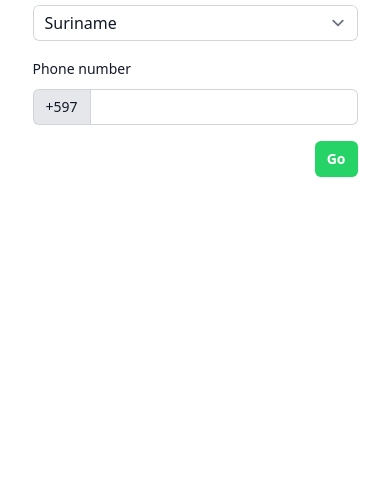
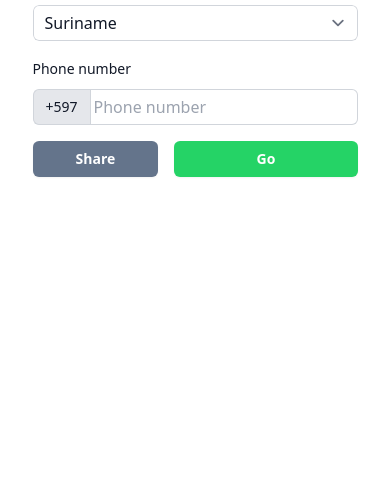
Before and after one commit to ragnarok22/whatsapp-numbers, an Astro site: page / in a window 390 px wide. Shown: the part 365-844 px from the top of the page. Built offline with nearby package versions, Linux system fonts and the light colour scheme; Astro itself is replaced by a stand-in of ours.

Commit message:
feat(whatsapp-form): add phone parsing and sharing functionality

```diff
--- a/src/components/WhatsappForm.tsx
+++ b/src/components/WhatsappForm.tsx
@@ -16,13 +16,18 @@ const prefix = [{
 
 export default function WhatsappForm() {
   const [selectedCountry, setSelectedCountry] = useState(prefix[0]);
+  const [phone, setPhone] = useState('');
+
+  const parsePhoneNumber = (rawPhone: string) => {
+    return rawPhone.replace(/[^0-9]/g, '').replace('+', '').replace(selectedCountry.number, '').trim();
+  }
 
   const handleSubmit = (e: React.FormEvent<HTMLFormElement>) => {
     e.preventDefault();
     const formData = new FormData(e.currentTarget);
     const rawPhone = formData.get('phone-number') as string;
 
-    const phone = rawPhone.replace(/[^0-9]/g, '').replace('+', '').replace(selectedCountry.number, '').trim();
+    const phone = parsePhoneNumber(rawPhone);
 
     const url = `https://wa.me/${selectedCountry.number}${phone}`;
     window.location.href = url;
@@ -30,6 +35,20 @@ export default function WhatsappForm() {
 
   const handleCountryChange = (e: React.ChangeEvent<HTMLSelectElement>) => {
     setSelectedCountry(prefix.find((item) => item.number === e.target.value) || prefix[0]);
+  }
+
+  const handleShare = async (e: React.MouseEvent<HTMLButtonElement>) => {
+    // retrieves the URL of the current page
+    const url = `${window.location.href}?phone=${encodeURIComponent(phone)}`
+
+    const result = navigator.canShare({ url })
+    if (result) {
+      await navigator.share({ url })
+      return
+    }
+
+    // copy to clipboard
+    await navigator.clipboard.writeText(url);
   }
 
   return (
@@ -63,11 +82,17 @@ export default function WhatsappForm() {
               id="phone-number"
               autoComplete="tel"
               className="flex-1 block w-full rounded-none rounded-r-md border-0 py-1.5 pl-1 text-gray-900 ring-1 ring-inset ring-gray-300 placeholder:text-gray-400 focus:ring-2 focus:ring-inset focus:ring-primary/60 sm:text-sm sm:leading-6"
+              placeholder="Phone number"
+              value={phone}
+              onChange={(e) => setPhone(e.target.value)}
             />
           </div>
         </div>
-        <div className="flex justify-end">
-          <button type="submit" className="rounded-md bg-primary px-3 py-2 text-sm font-semibold text-white shadow-sm hover:bg-primary/80 focus-visible:outline focus-visible:outline-2 focus-visible:outline-offset-2 focus-visible:outline-primary/60">Go</button>
+        <div className="flex gap-4">
+          <button type="button" className="w-2/3 rounded-md bg-slate-500 px-3 py-2 text-sm font-semibold text-white shadow-sm hover:bg-primary/80 focus-visible:outline focus-visible:outline-2 focus-visible:outline-offset-2 focus-visible:outline-primary/60" onClick={handleShare}>
+            Share
+          </button>
+          <button type="submit" className="w-full rounded-md bg-primary px-3 py-2 text-sm font-semibold text-white shadow-sm hover:bg-primary/80 focus-visible:outline focus-visible:outline-2 focus-visible:outline-offset-2 focus-visible:outline-primary/60">Go</button>
         </div>
       </form>
     </div>
```
